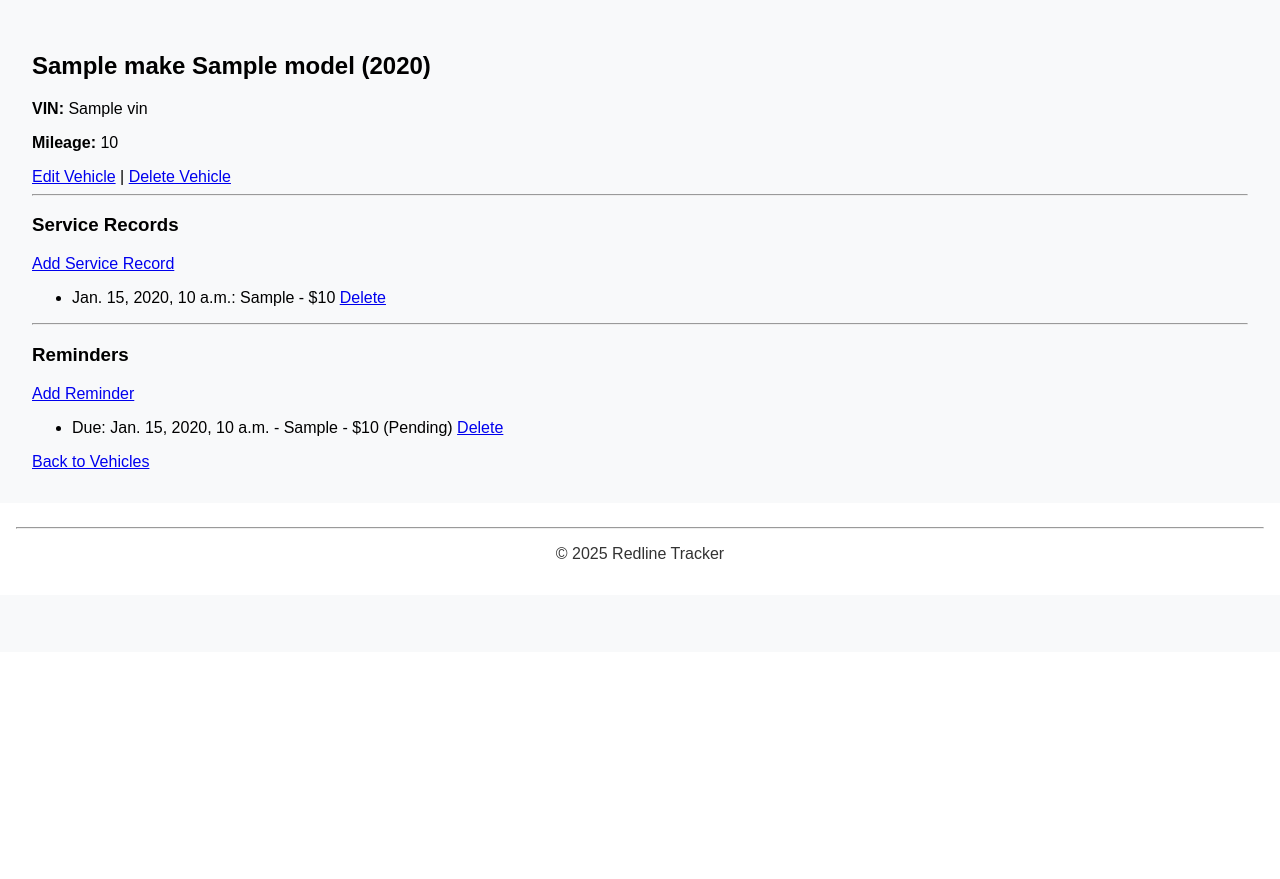
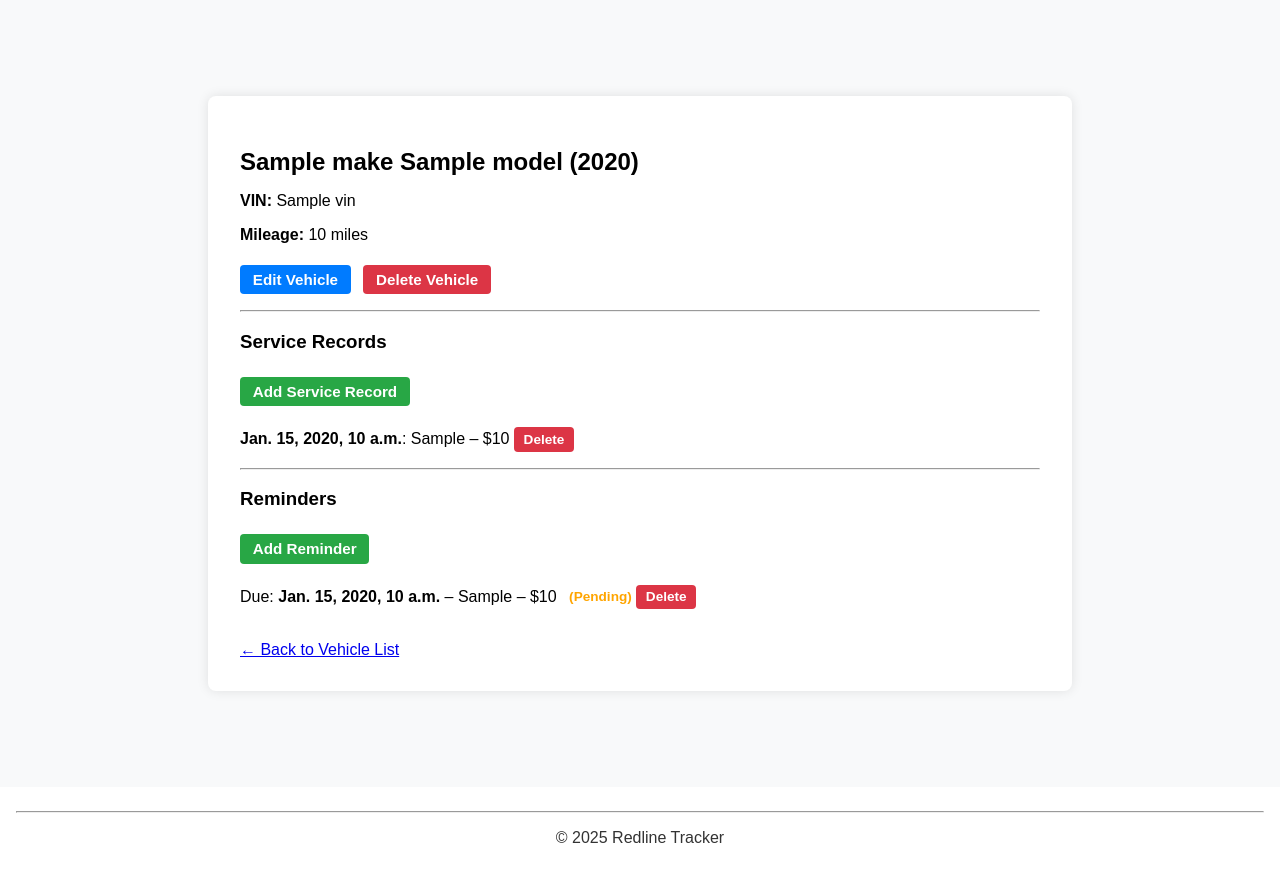
Before and after one commit to xiokevc/redline-tracker, a Django app: template templates/tracker/vehicle_detail.html in a window 1280 px wide. Shown: the part 148-1027 px from the top of the page. Before the commit the page ends 707 px from the top, so only its background shows below. Run offline with Django 5.2, Linux system fonts and the light colour scheme; the template is opened without the code that fills it: most values are stand-ins (such as "Sample title", 1, 10 or a date in 2020).

Commit message:
revised vehicle_datails css+html

```diff
--- a/static/tracker/css/vehicle_detail.css
+++ b/static/tracker/css/vehicle_detail.css
@@ -0,0 +1,92 @@
+.vehicle-detail-container {
+    max-width: 800px;
+    margin: 4rem auto;
+    padding: 2rem;
+    background: #fff;
+    border-radius: 8px;
+    box-shadow: 0 0 12px rgba(0, 0, 0, 0.1);
+}
+
+.vehicle-detail-container h2 {
+    margin-bottom: 1rem;
+}
+
+.vehicle-detail-container p {
+    margin-bottom: 0.5rem;
+}
+
+.action-buttons {
+    margin: 1rem 0;
+}
+
+.record-list {
+    list-style-type: none;
+    padding-left: 0;
+    margin-top: 1rem;
+}
+
+.record-list li {
+    margin-bottom: 0.8rem;
+}
+
+.btn {
+    display: inline-block;
+    padding: 0.4rem 0.8rem;
+    margin-top: 0.3rem;
+    margin-right: 0.5rem;
+    font-size: 0.95rem;
+    font-weight: bold;
+    text-decoration: none;
+    border-radius: 4px;
+    transition: background-color 0.3s ease;
+}
+
+.btn.add {
+    background-color: #28a745;
+    color: white;
+}
+
+.btn.add:hover {
+    background-color: #218838;
+}
+
+.btn.edit {
+    background-color: #007BFF;
+    color: white;
+}
+
+.btn.edit:hover {
+    background-color: #0056b3;
+}
+
+.btn.delete {
+    background-color: #dc3545;
+    color: white;
+}
+
+.btn.delete:hover {
+    background-color: #b02a37;
+}
+
+.btn.small {
+    font-size: 0.85rem;
+    padding: 0.3rem 0.6rem;
+}
+
+.status {
+    font-size: 0.85rem;
+    font-weight: bold;
+    margin-left: 0.5rem;
+}
+
+.status.sent {
+    color: green;
+}
+
+.status.pending {
+    color: orange;
+}
+
+.back-link {
+    margin-top: 2rem;
+}
--- a/templates/tracker/vehicle_detail.html
+++ b/templates/tracker/vehicle_detail.html
@@ -1,24 +1,32 @@
 {% extends "tracker/base.html" %}
+{% load static %}
 
 {% block title %}Vehicle Details{% endblock %}
 
+{% block extra_css %}
+<link rel="stylesheet" href="{% static 'tracker/css/vehicle_detail.css' %}">
+{% endblock %}
+
 {% block content %}
+<div class="vehicle-detail-container">
     <h2>{{ vehicle.make }} {{ vehicle.model }} ({{ vehicle.year }})</h2>
     <p><strong>VIN:</strong> {{ vehicle.vin }}</p>
-<p><strong>Mileage:</strong> {{ vehicle.mileage }}</p>
+    <p><strong>Mileage:</strong> {{ vehicle.mileage }} miles</p>
 
-<a href="{% url 'vehicle_update' vehicle.id %}">Edit Vehicle</a> |
-<a href="{% url 'vehicle_delete' vehicle.id %}">Delete Vehicle</a>
+    <div class="action-buttons">
+        <a href="{% url 'vehicle_update' vehicle.id %}" class="btn edit">Edit Vehicle</a>
+        <a href="{% url 'vehicle_delete' vehicle.id %}" class="btn delete">Delete Vehicle</a>
+    </div>
 
     <hr />
 
     <h3>Service Records</h3>
-<a href="{% url 'service_record_create' vehicle.id %}">Add Service Record</a>
-<ul>
+    <a href="{% url 'service_record_create' vehicle.id %}" class="btn add">Add Service Record</a>
+    <ul class="record-list">
         {% for record in service_records %}
             <li>
-        {{ record.date }}: {{ record.service_type }} - ${{ record.cost }}
-        <a href="{% url 'service_record_delete' record.id %}">Delete</a>
+                <strong>{{ record.date }}</strong>: {{ record.service_type }} – ${{ record.cost }}
+                <a href="{% url 'service_record_delete' record.id %}" class="btn small delete">Delete</a>
             </li>
         {% empty %}
             <li>No service records.</li>
@@ -28,22 +36,25 @@
     <hr />
 
     <h3>Reminders</h3>
-<a href="{% url 'reminder_create' vehicle.id %}">Add Reminder</a>
-<ul>
+    <a href="{% url 'reminder_create' vehicle.id %}" class="btn add">Add Reminder</a>
+    <ul class="record-list">
         {% for reminder in reminders %}
             <li>
-        Due: {{ reminder.due_date }} - {{ reminder.service_type }} - ${{ reminder.cost }}
+                Due: <strong>{{ reminder.due_date }}</strong> – {{ reminder.service_type }} – ${{ reminder.cost }}
                 {% if reminder.is_sent %}
-            (Sent)
+                    <span class="status sent">(Sent)</span>
                 {% else %}
-            (Pending)
+                    <span class="status pending">(Pending)</span>
                 {% endif %}
-        <a href="{% url 'reminder_delete' reminder.id %}">Delete</a>
+                <a href="{% url 'reminder_delete' reminder.id %}" class="btn small delete">Delete</a>
             </li>
         {% empty %}
             <li>No reminders.</li>
         {% endfor %}
     </ul>
 
-<a href="{% url 'vehicle_list' %}">Back to Vehicles</a>
+    <div class="back-link">
+        <a href="{% url 'vehicle_list' %}">← Back to Vehicle List</a>
+    </div>
+</div>
 {% endblock %}
```
Lines whose indentation alone changed are shown as unchanged.
